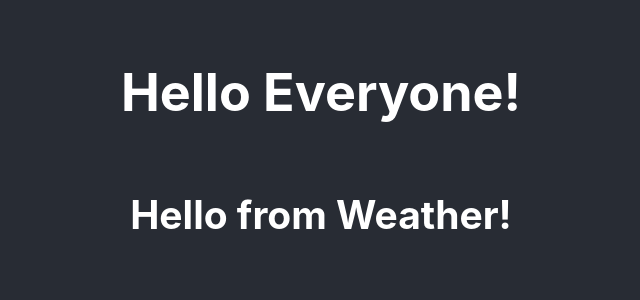
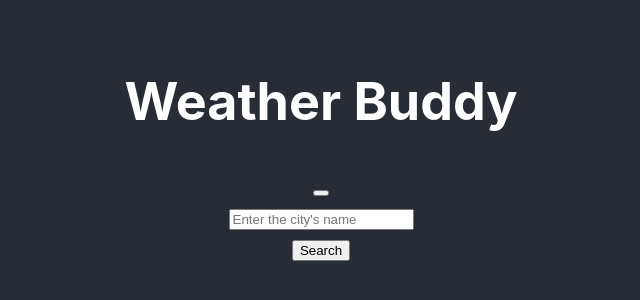
Before and after one commit to mcestuya/weather-react-, a React (Create React App) app: page / in a window 1280 px wide. Shown: the part 252-552 px from the top of the page, without its empty margins (319-959 px from the left). Built offline with nearby package versions, Linux system fonts and the light colour scheme; no server answers.

Commit message:
added the current location and search engine

```diff
--- a/src/App.js
+++ b/src/App.js
@@ -1,13 +1,13 @@
-import Weather from "./Weather";
 import React from "react";
 import "./App.css";
+import Search from "./Search";
 
 function App() {
   return (
     <div className="App">
       <header className="App-header">
-        <h1> Hello Everyone! </h1>
-        <Weather city="Tokyo" />
+        <h1>Weather Buddy</h1>
+        <Search />
       </header>
     </div>
   );
--- /dev/null
+++ b/src/CurrentLocation.js
@@ -0,0 +1,13 @@
+import React from "react";
+
+export default function CurrentLocation() {
+  return (
+    <div className="CurrentLocation">
+      <div class="d-flex justify-content-center">
+        <button id="currentLoc" class="btn">
+          <i class="fas fa-map-marker-alt"></i>
+        </button>
+      </div>
+    </div>
+  );
+}
--- /dev/null
+++ b/src/Search.css
@@ -0,0 +1,3 @@
+.weather-form {
+  margin-top: 10px;
+}
--- /dev/null
+++ b/src/Search.js
@@ -0,0 +1,29 @@
+import React from "react";
+import CurrentLocation from "./CurrentLocation";
+import "./Search.css";
+
+export default function Search() {
+  return (
+    <div className="Search">
+      <CurrentLocation />
+      <div class="row mt-10">
+        <div class="col-sm-9">
+          <input
+            type="search"
+            id="city-input"
+            class="form-control"
+            placeholder="Enter the city's name"
+            autocomplete="off"
+          />
+        </div>
+        <div class="col-sm-3">
+          <input
+            type="submit"
+            value="Search"
+            class="btn btn-primary form-control"
+          />
+        </div>
+      </div>
+    </div>
+  );
+}
```
